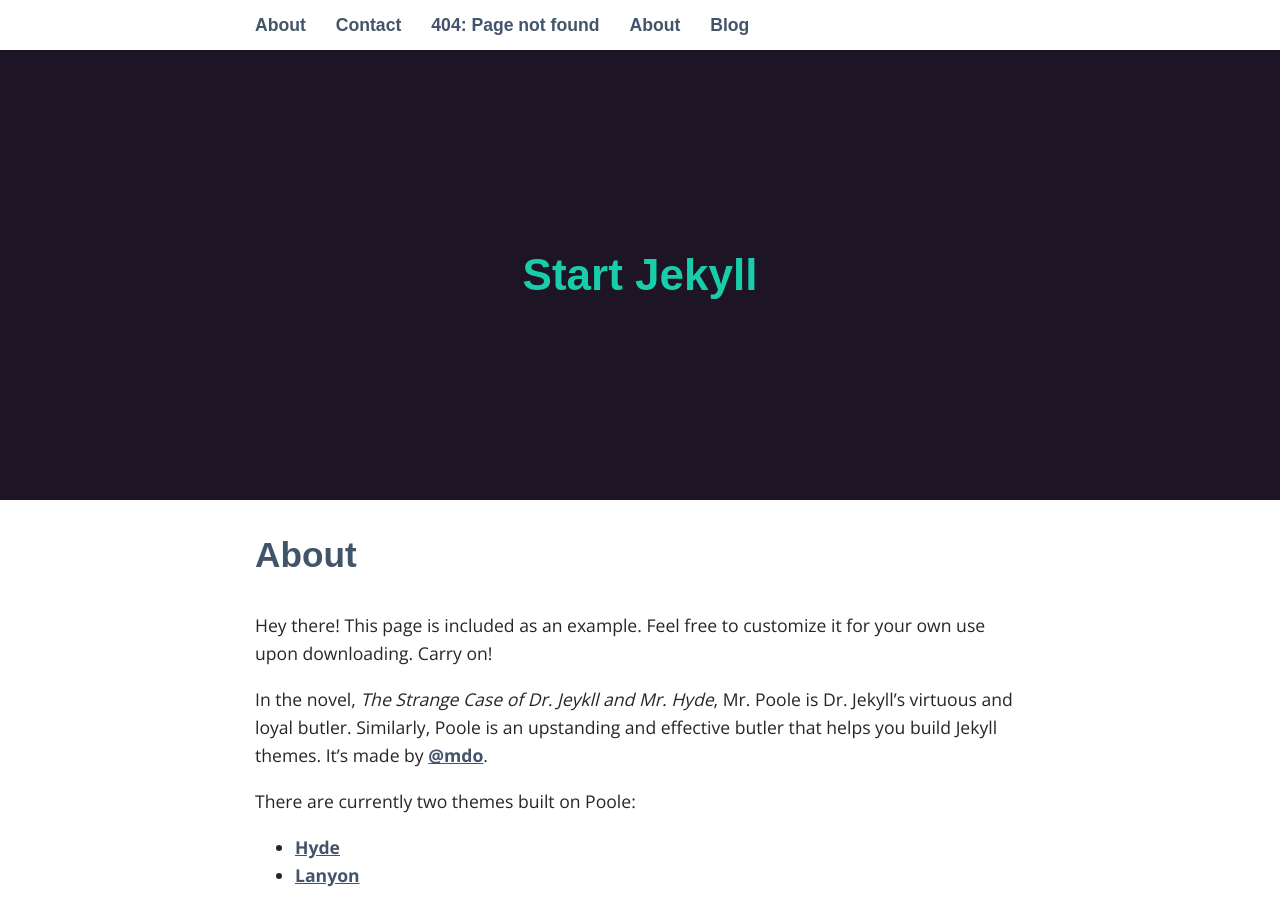
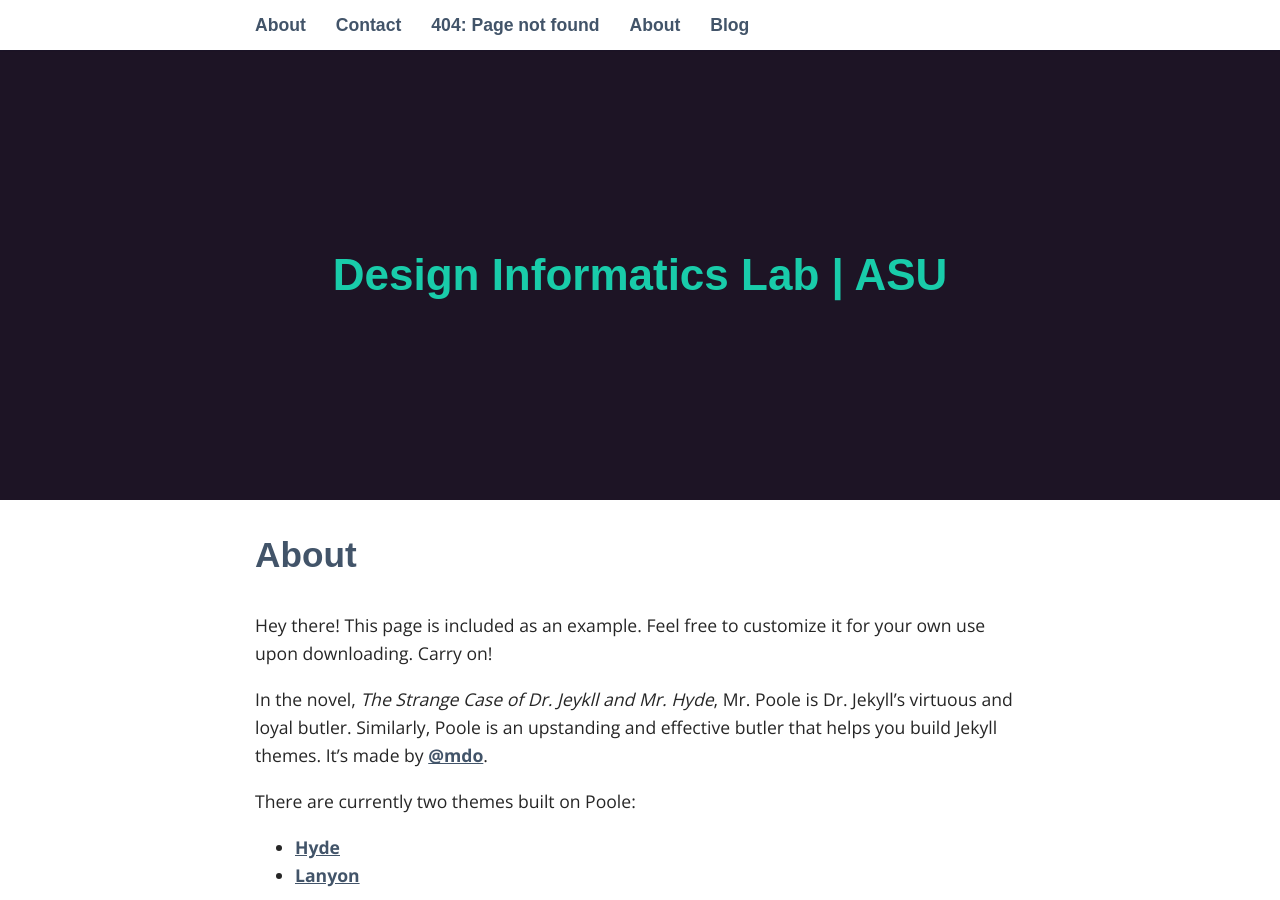
Before and after one commit to DesignInformaticsLab/DesignInformaticsLab.github.io, a Jekyll site: the page built from about.md, in a window 1280 px wide and 900 px high. Built offline with Jekyll 4.4.1, drawn with Linux system fonts in a browser that asks for light colours; some web fonts are replaced.

Commit message:
Updated _config.yml

```diff
--- a/_config.yml
+++ b/_config.yml
@@ -1,10 +1,10 @@
 # Site Settings
-title: Start Jekyll
-email: taniarascia@gmail.com
+title: Design Informatics Lab | ASU
+email: yiren@asu.edu
 description: >
-  A guide to getting started with Jekyll.
+  Design Informatics Lab at ASU.
 baseurl: ""
-url: "http://taniarascia.github.io"
+url: "http://designinformaticslab.github.io/"
 twitter_username: taniarascia
 github_username:  taniarascia
 # Build Settings
```
